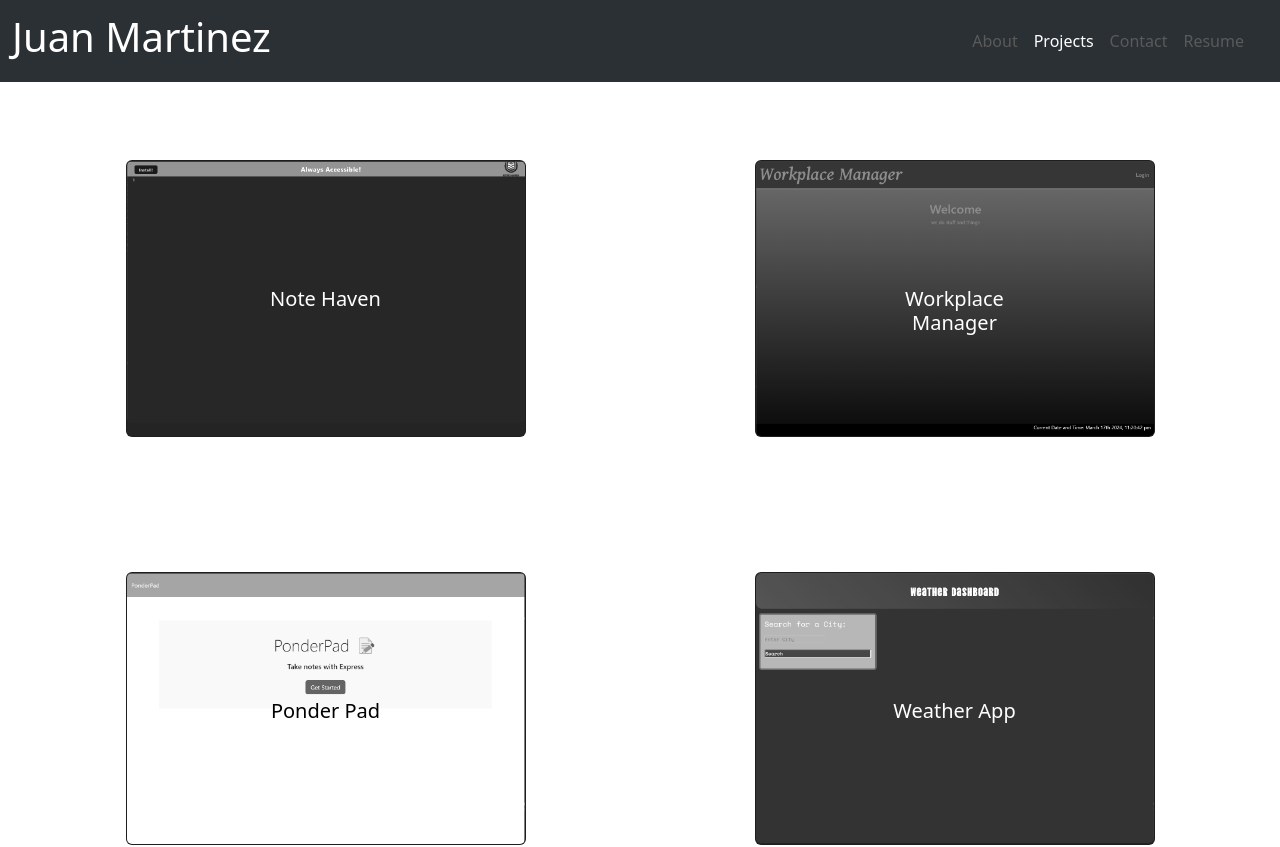
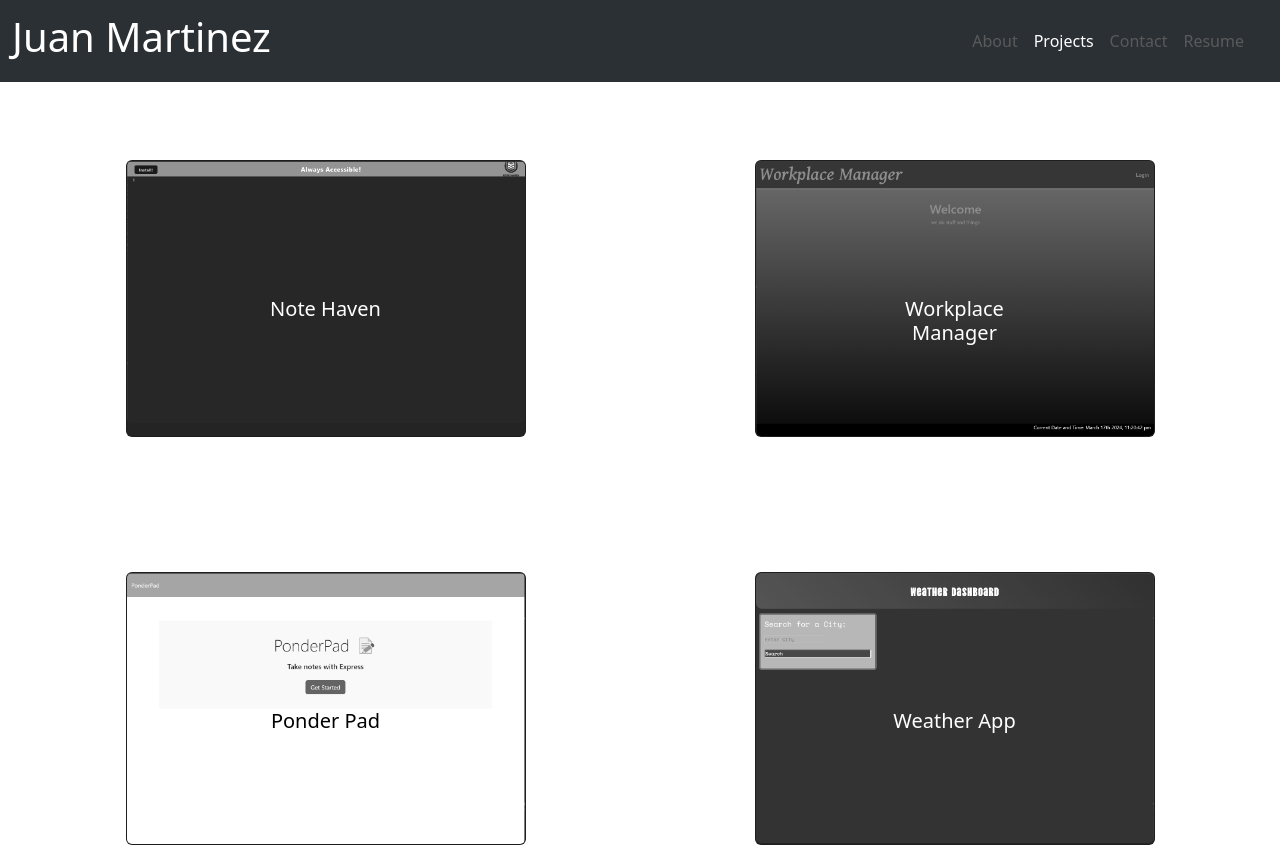
Before and after one commit to juanthtgotaway/Portfol.io, a React (Vite) app: page /Projects in a window 1280 px wide. Shown: the top 847 px of the page. Built offline with nearby package versions, Linux system fonts and the light colour scheme.

Commit message:
corrected padding on projects

```diff
--- a/src/App.css
+++ b/src/App.css
@@ -47,7 +47,7 @@ form {
 }
 
 .cardTitle{
-  padding: 110px;
+  padding: 120px;
 }
 
 .cardTitle:hover{
```
